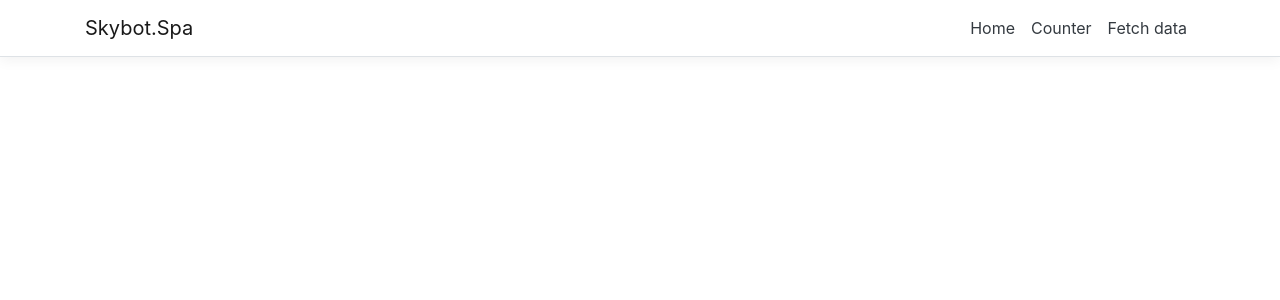
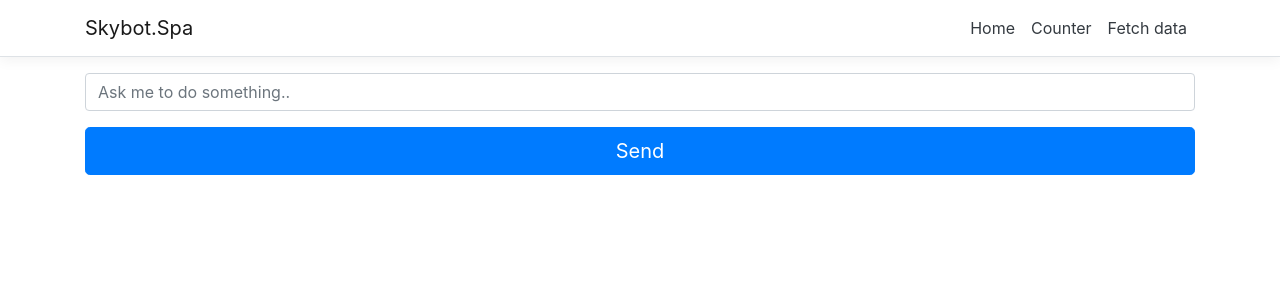
Before and after one commit to malekatwiz/Skybot, an Angular app in the folder Skybot.Spa/ClientApp/: page /query in a window 1280 px wide. Before the commit this address led to /. Shown: the top 300 px of the page. Built offline with nearby package versions, Linux system fonts and the light colour scheme.

Commit message:
created skybot module.

```diff
--- a/Skybot.Spa/ClientApp/src/app/app.module.ts
+++ b/Skybot.Spa/ClientApp/src/app/app.module.ts
@@ -11,6 +11,7 @@ import { HomeComponent } from './home/home.component';
 import { CounterComponent } from './counter/counter.component';
 import { FetchDataComponent } from './fetch-data/fetch-data.component';
 import { AccountModule } from './account/account.module';
+import { SkybotModule } from './skybot/skybot.module';
 
 @NgModule({
   declarations: [
@@ -26,6 +27,7 @@ import { AccountModule } from './account/account.module';
     HttpClientModule,
     FormsModule,
     AccountModule,
+    SkybotModule,
     RouterModule.forRoot([
       { path: '', component: HomeComponent, pathMatch: 'full' },
       { path: 'counter', component: CounterComponent },
--- /dev/null
+++ b/Skybot.Spa/ClientApp/src/app/models/skybot-query.ts
@@ -0,0 +1,3 @@
+export interface SkybotQuery {
+  query: string;
+}
--- /dev/null
+++ b/Skybot.Spa/ClientApp/src/app/skybot/skybot-form/skybot-form.component.html
@@ -0,0 +1,8 @@
+<div>
+  <form #skybotForm="ngForm" (ngSubmit)="sendQuery(skybotForm)">
+    <div class="form-group">
+      <input type="text" #query="ngModel" [ngModel]="model.query" required="required" name="query" placeholder="Ask me to do something.." class="form-control"/>
+    </div>
+    <button type="submit" class="btn btn-lg btn-primary btn-block">Send</button>
+  </form>
+</div>
--- /dev/null
+++ b/Skybot.Spa/ClientApp/src/app/skybot/skybot-form/skybot-form.component.ts
@@ -0,0 +1,21 @@
+import { Component, OnInit } from '@angular/core';
+
+import { SkybotQuery } from '../../models/skybot-query';
+
+@Component({
+  selector: 'app-skybot-form',
+  templateUrl: './skybot-form.component.html',
+  styleUrls: ['./skybot-form.component.css']
+})
+export class SkybotFormComponent implements OnInit {
+
+  model: SkybotQuery = {query: ''};
+  constructor() { }
+
+  ngOnInit() {
+  }
+
+  sendQuery({ value, valid }: { value: SkybotQuery, valid: boolean }) {
+
+  }
+}
```
Also changed, not shown: Skybot.Spa/ClientApp/src/app/skybot/skybot-routing.module.ts (added, +14 -0 lines), Skybot.Spa/ClientApp/src/app/skybot/skybot.module.ts (added, +16 -0 lines), Skybot.Spa/ClientApp/src/app/skybot/skybot-form/skybot-form.component.css (added), 1 other file (tests, documents, lock files or other folders).
